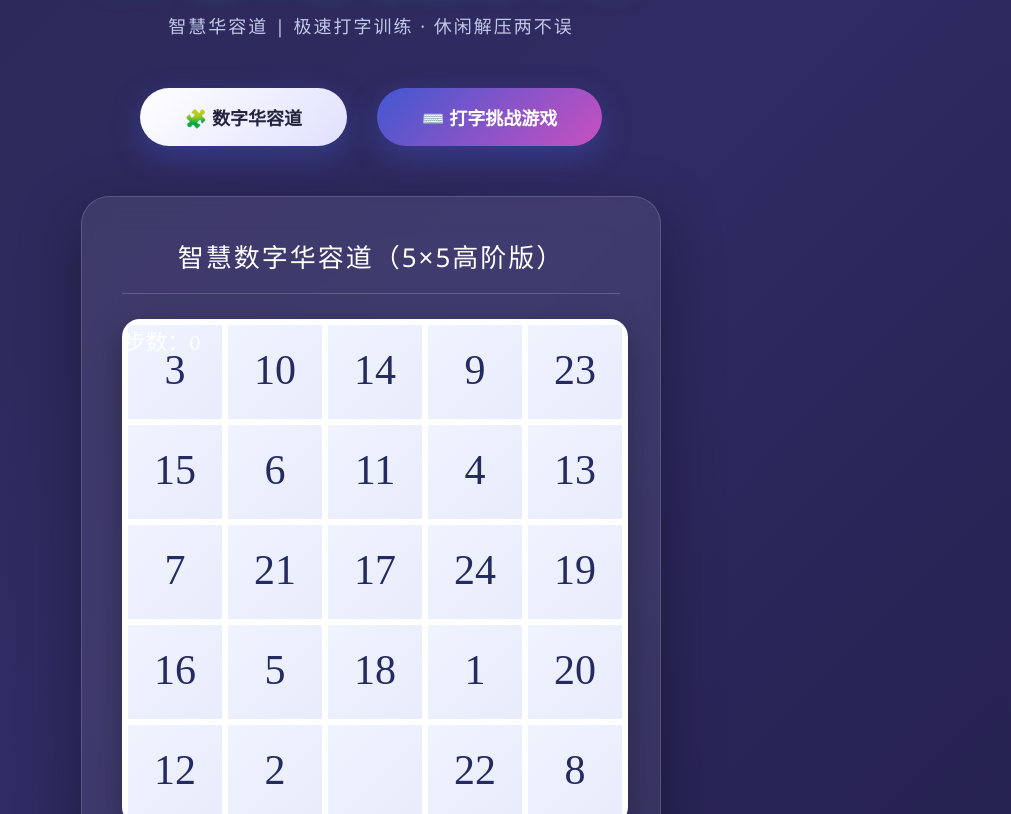
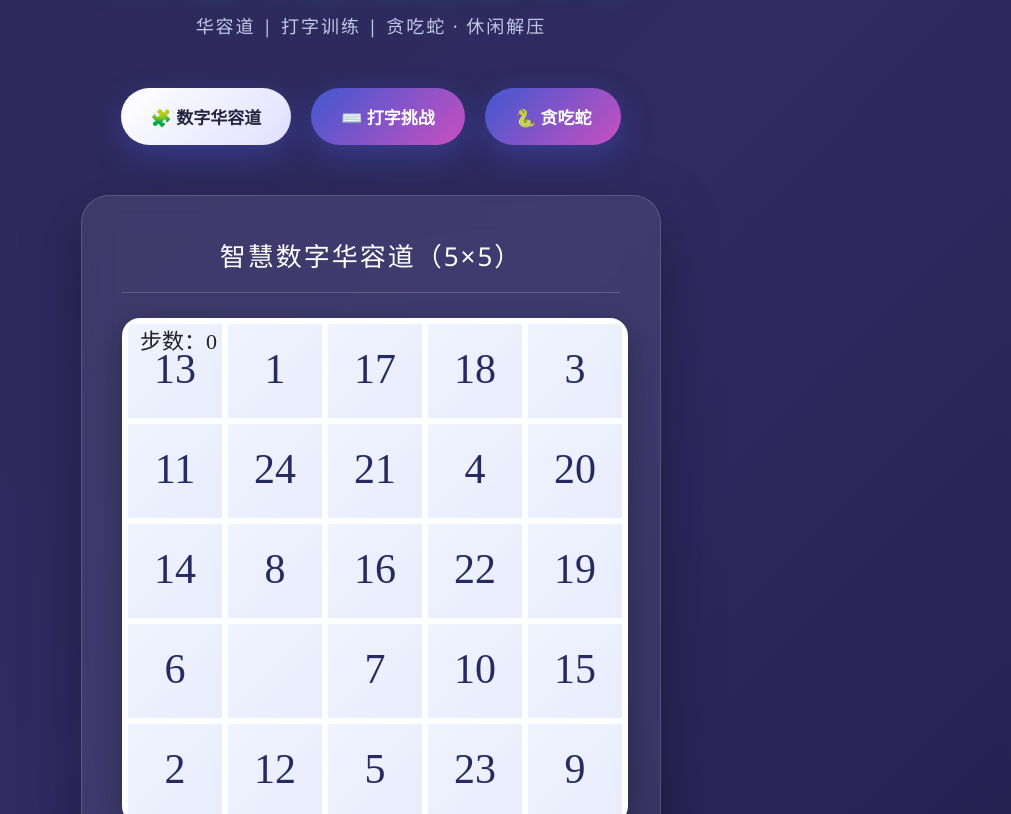
Before and after one commit to qingmozzh-rgb/mini-game-hub, a plain HTML site: page index.html in a window 1280 px wide. Shown: the part 138-952 px from the top of the page, without its empty margins (269-1280 px from the left). Drawn offline with Linux system fonts and the light colour scheme.

Commit message:
Update index.html

```diff
--- a/index.html
+++ b/index.html
@@ -3,7 +3,7 @@
 <head>
     <meta charset="UTF-8" />
     <meta name="viewport" content="width=device-width, initial-scale=1.0"/>
-    <title>豪华休闲游戏乐园 | 华容道 & 极速打字</title>
+    <title>豪华休闲游戏乐园 | 三款小游戏</title>
     <style>
         * {
             margin: 0;
@@ -58,13 +58,14 @@
         .nav-btn {
             display: flex;
             justify-content: center;
-            gap: 30px;
+            gap: 20px;
             margin-bottom: 50px;
+            flex-wrap: wrap;
         }
 
         .nav-btn button {
-            padding: 16px 45px;
-            font-size: 18px;
+            padding: 16px 30px;
+            font-size: 17px;
             font-weight: bold;
             border: none;
             border-radius: 60px;
@@ -141,7 +142,7 @@
             border-radius: 18px;
             box-shadow: 0 10px 35px rgba(0,0,0,0.3);
             border: 3px solid rgba(255,255,255,0.2);
-            background: #fff; /* 强制白底，防止透明白屏 */
+            background: #fff;
         }
 
         .desc {
@@ -158,33 +159,43 @@
 
     <div class="header-box">
         <h1>🎮 豪华游戏娱乐中心</h1>
-        <p>智慧华容道 | 极速打字训练 · 休闲解压两不误</p>
+        <p>华容道 | 打字训练 | 贪吃蛇 · 休闲解压</p>
     </div>
 
     <div class="nav-btn">
         <button class="active" onclick="switchGame(1)">🧩 数字华容道</button>
-        <button onclick="switchGame(2)">⌨️ 打字挑战游戏</button>
+        <button onclick="switchGame(2)">⌨️ 打字挑战</button>
+        <button onclick="switchGame(3)">🐍 贪吃蛇</button>
     </div>
 
     <div class="game-card">
+        <!-- 华容道 -->
         <div id="g1" class="game-view show">
-            <div class="game-title">智慧数字华容道（5×5高阶版）</div>
+            <div class="game-title">智慧数字华容道（5×5）</div>
             <canvas id="c1" width="500" height="500"></canvas>
         </div>
 
+        <!-- 打字游戏 -->
         <div id="g2" class="game-view">
             <div class="game-title">字母打字闯关游戏</div>
             <canvas id="c2" width="420" height="420"></canvas>
         </div>
+
+        <!-- 贪吃蛇 -->
+        <div id="g3" class="game-view">
+            <div class="game-title">经典贪吃蛇游戏（方向键控制）</div>
+            <canvas id="c3" width="420" height="420"></canvas>
+        </div>
     </div>
 
     <div class="desc">
-        <p>🧩 华容道玩法：点击空白格相邻方块移动，挑战最少步数复原棋盘</p>
-        <p>⌨️ 打字玩法：敲击对应字母消除字符，难度缓慢递增，锻炼手速与眼力</p>
+        <p>🧩 华容道：点击空白旁边方块移动复原</p>
+        <p>⌨️ 打字：按下对应字母消除得分</p>
+        <p>🐍 贪吃蛇：键盘方向键控制，吃到食物变长</p>
     </div>
 
-<!-- JS 放 body 最后，确保 DOM 加载完再执行，彻底解决白屏 -->
 <script>
+// 切换游戏
 function switchGame(num){
     document.querySelectorAll(".game-view").forEach(item=>{
         item.classList.remove("show");
@@ -196,12 +207,9 @@ function switchGame(num){
     });
 }
 
-// ============ 华容道（防白屏加固版） ============
+// ============ 1.华容道 ============
 const cv1 = document.getElementById("c1");
-if(!cv1) console.error("c1 canvas 不存在");
-const ctx1 = cv1?.getContext("2d");
-if(!ctx1) console.error("c1 获取 2d 上下文失败");
-
+const ctx1 = cv1.getContext("2d");
 const cell = 100;
 let map = [];
 let emptyX = 4;
@@ -218,9 +226,9 @@ function initGame(){
     }
     map[4][4] = 0;
 
-    let dirs = [[1,0],[-1,0],[0,1],[0,-1],[1,1],[1,-1],[-1,1],[-1,-1]];
+    let dirs = [[1,0],[-1,0],[0,1],[0,-1]];
     for(let i=0;i<1200;i++){
-        let r = dirs[Math.floor(Math.random()*8)];
+        let r = dirs[Math.floor(Math.random()*4)];
         let nx = emptyX + r[0];
         let ny = emptyY + r[1];
         if(nx>=0&&nx<5&&ny>=0&&ny<5){
@@ -230,11 +238,11 @@ function initGame(){
             emptyY = ny;
         }
     }
+    step = 0;
     drawMap();
 }
 
 function drawMap(){
-    if(!ctx1) return;
     ctx1.clearRect(0,0,500,500);
     for(let y=0;y<5;y++){
         for(let x=0;x<5;x++){
@@ -253,15 +261,16 @@ function drawMap(){
             }
         }
     }
-    ctx1.fillStyle = "#ffffff"; // 修复：加引号
+    ctx1.fillStyle = "#222";
     ctx1.font = "22px 微软雅黑";
-    ctx1.fillText("移动步数："+step,15,28);
+    ctx1.textAlign = "left";
+    ctx1.fillText("步数："+step,15,28);
 }
 
-cv1?.addEventListener("click", function(e){
+cv1.addEventListener("click", function(e){
     let x = Math.floor(e.offsetX / cell);
     let y = Math.floor(e.offsetY / cell);
-    let d = [[1,0],[-1,0],[0,1],[0,-1],[1,1],[1,-1],[-1,1],[-1,-1]];
+    let d = [[1,0],[-1,0],[0,1],[0,-1]];
     for(let i of d){
         if(x+i[0]===emptyX && y+i[1]===emptyY){
             map[emptyY][emptyX] = map[y][x];
@@ -274,18 +283,14 @@ cv1?.addEventListener("click", function(e){
         }
     }
 });
-
 initGame();
 
-// ============ 打字游戏（防白屏+慢速舒适版） ============
+// ============ 2.打字游戏 ============
 const cv2 = document.getElementById("c2");
-if(!cv2) console.error("c2 canvas 不存在");
-const ctx2 = cv2?.getContext("2d");
-if(!ctx2) console.error("c2 获取 2d 上下文失败");
-
+const ctx2 = cv2.getContext("2d");
 let charList = [];
 let score = 0;
-let allChar = "abcdefghijklmnopqrstuvwxyzABCDEFGHIJKLMNOPQRSTUVWXYZ";
+let allChar = "abcdefghijklmnopqrstuvwxyz";
 
 function addChar(){
     let px = Math.random() * 350 + 30;
@@ -297,14 +302,12 @@ function addChar(){
 }
 
 function drawChar(){
-    if(!ctx2) return;
     ctx2.clearRect(0,0,420,420);
     ctx2.fillStyle = "#2c3e80";
     ctx2.font = "24px 微软雅黑";
-    ctx2.fillText("当前分数：" + score, 12, 32);
+    ctx2.fillText("分数：" + score, 12, 32);
 
-    let speed = 0.35 + score / 100;
-
+    let speed = 0.4 + score/120;
     for(let i=0;i<charList.length;i++){
         let s = charList[i];
         ctx2.fillStyle = "#1f2456";
@@ -316,31 +319,99 @@ function drawChar(){
 }
 
 function runGame(){
-    if(Math.random() < 0.012){
-        addChar();
-    }
+    if(Math.random() < 0.015) addChar();
     drawChar();
     requestAnimationFrame(runGame);
 }
 
 document.addEventListener("keydown", function(e){
     let key = e.key;
-    let idx = -1;
-    for(let i=0;i<charList.length;i++){
-        if(charList[i].text === key){
-            idx = i;
-            break;
-        }
-    }
+    let idx = charList.findIndex(t=>t.text === key);
     if(idx !== -1){
         score++;
         charList.splice(idx,1);
-    }else{
-        score--;
     }
 });
+runGame();
 
-runGame();
+// ============ 3.贪吃蛇游戏 ============
+const cv3 = document.getElementById("c3");
+const ctx3 = cv3.getContext("2d");
+const box = 20;
+let snake = [];
+snake[0] = {x:10*box, y:10*box};
+
+let food = {
+    x: Math.floor(Math.random()*20)*box,
+    y: Math.floor(Math.random()*20)*box
+};
+
+let dir = "right";
+let nextDir = "right";
+let snakeScore = 0;
+
+document.addEventListener("keydown",e=>{
+    let k = e.keyCode;
+    if(k===37&&dir!="right") nextDir="left";
+    if(k===38&&dir!="down") nextDir="up";
+    if(k===39&&dir!="left") nextDir="right";
+    if(k===40&&dir!="up") nextDir="down";
+});
+
+function drawSnake(){
+    dir = nextDir;
+    ctx3.fillStyle="#fff";
+    ctx3.fillRect(0,0,420,420);
+
+    //食物
+    ctx3.fillStyle="red";
+    ctx3.fillRect(food.x,food.y,box,box);
+
+    //蛇身
+    ctx3.fillStyle="#27ae60";
+    for(let i=0;i<snake.length;i++){
+        ctx3.fillRect(snake[i].x,snake[i].y,box-1,box-1);
+    }
+
+    //头部
+    let headX = snake[0].x;
+    let headY = snake[0].y;
+
+    if(dir=="left") headX-=box;
+    if(dir=="right") headX+=box;
+    if(dir=="up") headY-=box;
+    if(dir=="down") headY+=box;
+
+    //撞墙
+    if(headX<0||headX>=420||headY<0||headY>=420){
+        clearInterval(speedGo);
+        alert("游戏结束！得分："+snakeScore);
+        location.reload();
+    }
+
+    //吃到食物
+    if(headX==food.x && headY==food.y){
+        snakeScore++;
+        food.x = Math.floor(Math.random()*20)*box;
+        food.y = Math.floor(Math.random()*20)*box;
+    }else{
+        snake.pop();
+    }
+
+    //撞自身
+    for(let i=0;i<snake.length;i++){
+        if(snake[i].x==headX&&snake[i].y==headY){
+            clearInterval(speedGo);
+            alert("撞到自己！得分："+snakeScore);
+            location.reload();
+        }
+    }
+
+    let newHead = {x:headX,y:headY};
+    snake.unshift(newHead);
+}
+
+let speedGo = setInterval(drawSnake,110);
 </script>
 
 </body>
```
